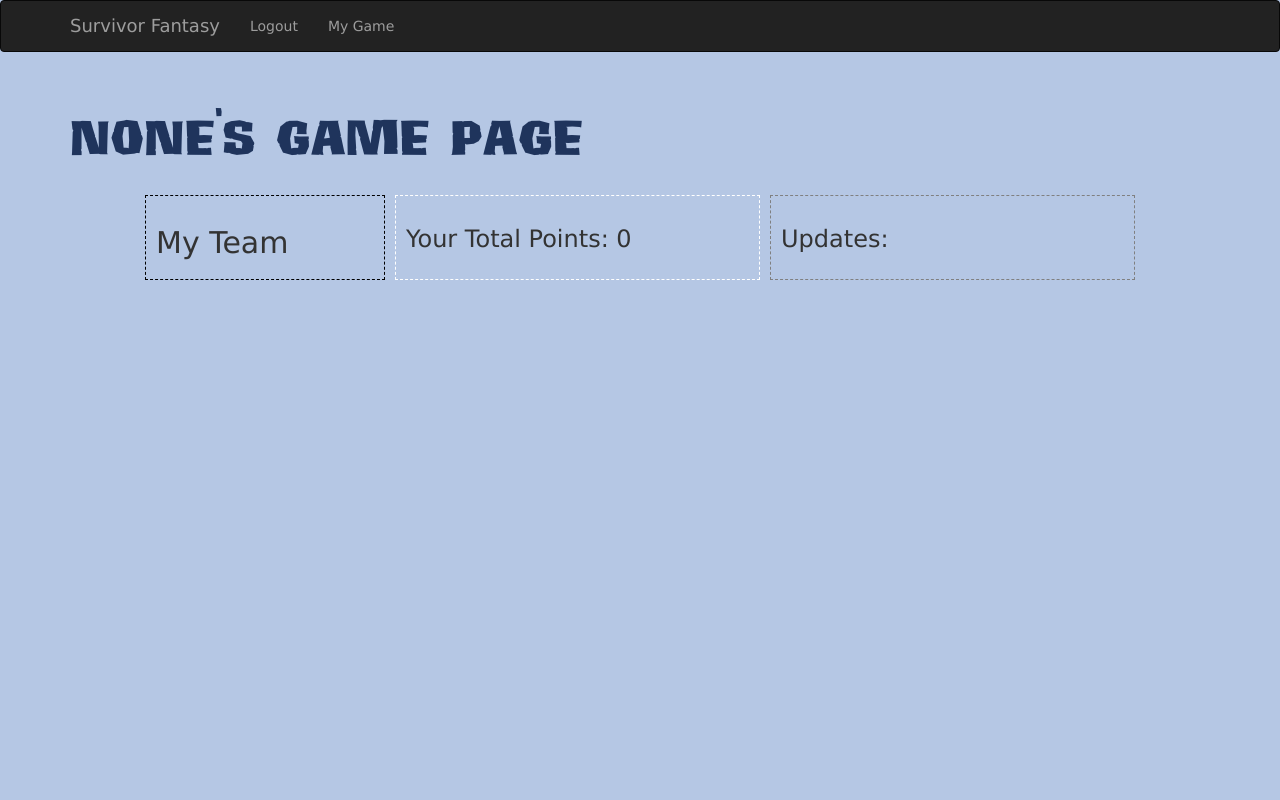
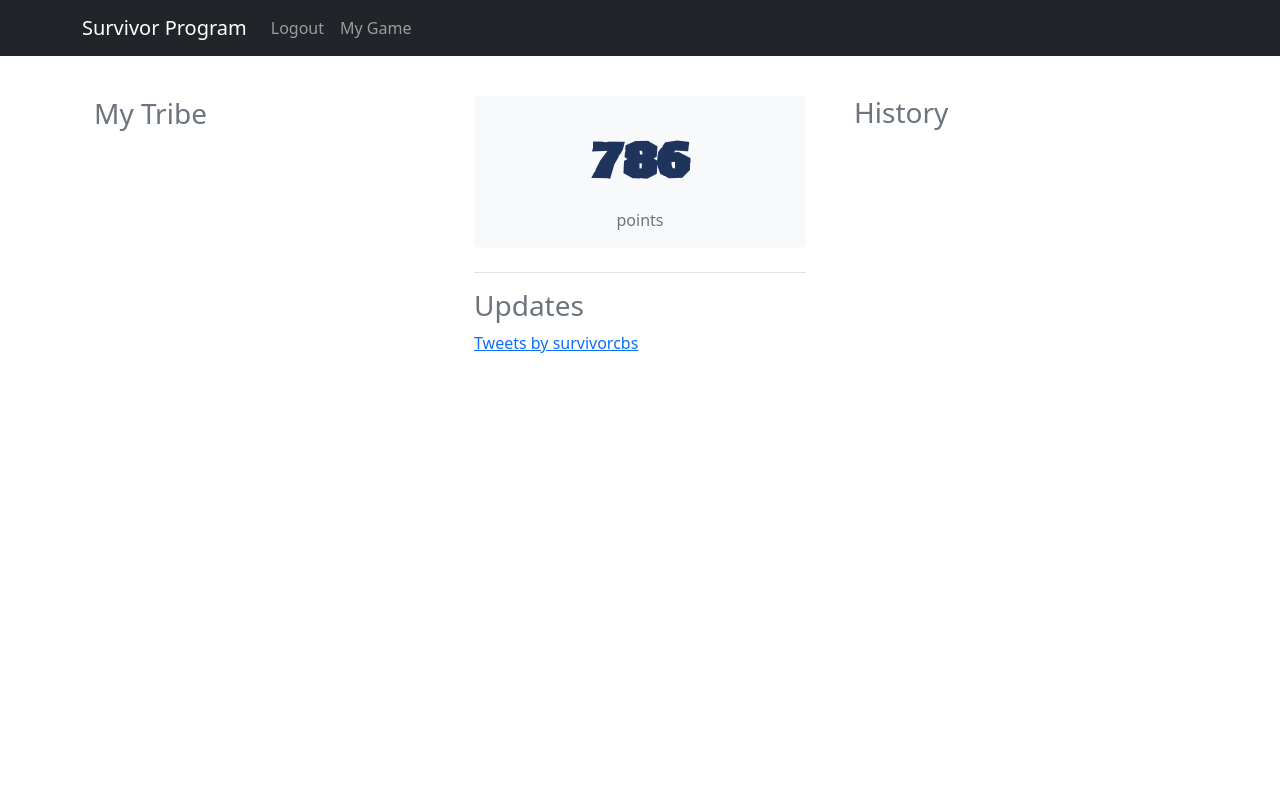
Before and after one commit to jstewa34/csc210project, a Flask app: page /startgame in a window 1280 px wide. Run offline with Flask 2, Linux system fonts and the light colour scheme; the visitor is signed in with stand-in values (Sample User, id 1); data comes from the database, SQL or seed files in the repository; data that the repository does not hold is empty; some libraries are stand-ins or nearby versions.

Commit message:
Updated game page

```diff
--- a/static/main.css
+++ b/static/main.css
@@ -2,63 +2,68 @@
 /* CSS Document */
 
 /*custom Survivor font */
-@font-face{
+@font-face {
   font-family: survivor;
-    src: url('SurvivorFont.ttf');
+  src: url("SurvivorFont.ttf");
 }
 
-body{
-    background-color: #B5C7E4;
-    font-family: "Lucida Grande", "Lucida Sans Unicode", "Lucida Sans", "DejaVu Sans", Verdana, "sans-serif";
+body {
+  background-color: #b5c7e4;
+  font-family: "Lucida Grande", "Lucida Sans Unicode", "Lucida Sans",
+    "DejaVu Sans", Verdana, "sans-serif";
 }
 
 h1 {
-    color: #1F345C;
+  color: #1f345c;
   font-family: survivor;
   text-transform: uppercase;
   font-size: 80px;
 }
 
-ul{
-	list-style: none
+.survivor {
+  color: #1f345c;
+  font-family: survivor;
+  text-transform: uppercase;
 }
 
-.input{
+ul {
+  list-style: none;
+}
+
+.input {
   padding-top: 10px;
   padding-bottom: 10px;
-
 }
 
-.logo{
+.logo {
   padding-bottom: 30px;
   display: block;
   margin-left: auto;
   margin-right: auto;
 }
 
-.flash{
-	padding: 100px
+.flash {
+  padding: 100px;
 }
 
-img.smallIMG{
+img.smallIMG {
   max-height: 80px;
   display: block;
   margin-left: auto;
   margin-right: auto;
 }
 
-.myteam{
+.myteam {
   border: dashed black 1px;
   padding: 10px;
   margin: 5px;
-
 }
-.points{
+.points {
   border: dashed white 1px;
   padding: 10px;
   margin: 5px;
 }
-.updates{
+.updates {
   border: dashed grey 1px;
   padding: 10px;
   margin: 5px;
@@ -71,7 +76,7 @@ img.smallIMG{
   grid-template-columns: 2fr 3fr 3fr;
 }
 
-.gameName{
+.gameName {
   border-top: solid black 1px;
   padding-top: 20px;
 }
--- a/templates/base.html
+++ b/templates/base.html
@@ -1,51 +1,65 @@
-{% extends "bootstrap/base.html" %}
-
-{% block title %}Fantasy Survivor{% endblock %}
 {% block styles %}
-        {{ super() }}
-        <link rel="stylesheet" href="{{ url_for('static', filename='main.css') }}"/>
+<link rel="stylesheet" href="{{ url_for('static', filename='main.css') }}" />
 {% endblock %}
-{% block head %}
-{{ super() }}
-<link rel="shortcut icon" href="{{ url_for('static', filename='survivor.png') }}" type="image/x-icon">
-<link rel="icon" href="{{ url_for('static', filename='survivor.png') }}" type="image/x-icon">
-{% endblock %}
+<link
+  rel="shortcut icon"
+  href="{{ url_for('static', filename='survivor.png') }}"
+  type="image/x-icon"
+/>
+<link
+  rel="icon"
+  href="{{ url_for('static', filename='survivor.png') }}"
+  type="image/x-icon"
+/>
+<link
+  href="https://cdn.jsdelivr.net/npm/bootstrap@5.1.3/dist/css/bootstrap.min.css"
+  rel="stylesheet"
+  integrity="sha384-1BmE4kWBq78iYhFldvKuhfTAU6auU8tT94WrHftjDbrCEXSU1oBoqyl2QvZ6jIW3"
+  crossorigin="anonymous"
+/>
+<script
+  src="https://cdn.jsdelivr.net/npm/bootstrap@5.1.3/dist/js/bootstrap.bundle.min.js"
+  integrity="sha384-ka7Sk0Gln4gmtz2MlQnikT1wXgYsOg+OMhuP+IlRH9sENBO0LRn5q+8nbTov4+1p"
+  crossorigin="anonymous"
+></script>
 
 {% block navbar %}
-<div class="navbar navbar-inverse" role="navigation">
+
+<nav
+  class="navbar navbar-expand-lg navbar-dark fixed-top bg-dark"
+  aria-label="Eighth navbar example"
+>
   <div class="container">
-        <div class="navbar-header">
-            <button type="button" class="navbar-toggle" data-toggle="collapse" data-target=".navbar-collapse">
-                <span class="sr-only">Toggle navigation</span>
-                <span class="icon-bar"></span>
-                <span class="icon-bar"></span>
-                <span class="icon-bar"></span>
+    <a class="navbar-brand" href="#">Survivor Program</a>
+    <button
+      class="navbar-toggler"
+      type="button"
+      data-bs-toggle="collapse"
+      data-bs-target="#navbarsExample07"
+      aria-controls="navbarsExample07"
+      aria-expanded="false"
+      aria-label="Toggle navigation"
+    >
+      <span class="navbar-toggler-icon"></span>
     </button>
-            <a class="navbar-brand" href="/">Survivor Fantasy</a>
-        </div>
-        <div class="navbar-collapse collapse">
-            <ul class="nav navbar-nav">
+
+    <div class="collapse navbar-collapse" id="navbarsExample07">
+      <ul class="navbar-nav me-auto mb-2 mb-lg-0">
         {% if current_user.is_authenticated %}
-                    <li><a href="/logout">Logout</a></li>
-                    <li><a href="/startgame">My Game</a></li>
+        <li class="nav-item"><a class="nav-link" href="/logout">Logout</a></li>
+        <li class="nav-item">
+          <a class="nav-link" href="/startgame">My Game</a>
+        </li>
         {% else %}
-                    <li><a href="/login">Login</a></li>
-                    <li><a href="/register">Create Account</a></li>
+        <li class="nav-item"><a class="nav-link" href="/login">Login</a></li>
+        <li class="nav-item">
+          <a class="nav-link" href="/register">Create Account</a>
+        </li>
         {% endif %}
-
       </ul>
     </div>
   </div>
-</div>
+</nav>
+{% endblock %} {% block content %}
+<div class="container">{% block page_content %}{% endblock %}</div>
 {% endblock %}
-
-{% block content %}
-<div class="container">
-    {% block page_content %}{% endblock %}
-</div>
-{% endblock %}
-
-{% block scripts %}
-{{ super() }}
-{{ moment.include_moment() }}
-{% endblock %}
--- a/templates/game-page.html
+++ b/templates/game-page.html
@@ -1,10 +1,83 @@
-{% extends "base.html" %}
-{% block styles %}
-        {{ super() }}
-        <link rel="stylesheet" href="{{ url_for('static', filename='main.css') }}"/>
-{% endblock %}
-{% block page_content %}
-<header>
+{% extends "base.html" %} {% block styles %} {{ super() }}
+<link rel="stylesheet" href="{{ url_for('static', filename='main.css') }}" />
+{% endblock %} {% block page_content %}
+
+<div class="container-fluid pb-3 mt-5 pt-5">
+  <div class="row row-cols-1 row-cols-md-3 g-5">
+    <div class="col">
+      <div style="position: sticky; top: 97px">
+        <h3 class="text-muted">My Tribe</h3>
+        <div
+          class="
+            d-inline-flex d-md-block
+            justify-content-around
+            flex-wrap
+            rounded-3
+          "
+        >
+          {% set totalPoints = namespace(value=0) %} {% for i in team %}
+          <div class="card shadow mb-3">
+            <div class="row g-0">
+              <div
+                class="col-md-3 position-relative"
+                style="background-image: url({{i.imgSRC}}); background-position: top; background-size: 100%; background-repeat:no-repeat; min-height: 100px;"
+              >
+                <span
+                  class="
+                    position-absolute
+                    top-0
+                    start-100
+                    translate-middle
+                    badge
+                    rounded-pill
+                    bg-success bg-gradient
+                  "
+                >
+                  {{i.totalPoints}}
+                  <span class="visually-hidden">unread messages</span>
+                </span>
+              </div>
+              <div class="col-md-9">
+                <div class="card-body h-100">
+                  <h5 class="card-title survivor display-6">
+                    {{i.fname}} {{i.lname}}
+                  </h5>
+                  {% set totalPoints.value = totalPoints.value + i.totalPoints
+                  %}
+                </div>
+              </div>
+            </div>
+          </div>
+          {% endfor %}
+        </div>
+      </div>
+    </div>
+    <div class="col">
+      <div class="p-3 mb-4 bg-light rounded-3">
+        <div class="container-fluid">
+          <div class="fw-bold survivor text-center display-1">786</div>
+          <div class="fs-6 text-muted text-center">points</div>
+        </div>
+      </div>
+      <h3 class="border-top pt-3 text-muted">Updates</h3>
+      <a
+        class="twitter-timeline"
+        href="https://twitter.com/survivorcbs?ref_src=twsrc%5Etfw"
+        >Tweets by survivorcbs</a
+      >
+      <script
+        async
+        src="https://platform.twitter.com/widgets.js"
+        charset="utf-8"
+      ></script>
+    </div>
+    <div class="col">
+      <h3 class="text-muted">History</h3>
+    </div>
+  </div>
+</div>
+
+<!-- <header>
     <h1>{{ current_user.fname }}'s Game Page</h1>
 </header>
 <div class="container2">
@@ -26,5 +99,5 @@
 	<div class="updates">
 		<h3>Updates: </h3>
 	</div>
-</div>
+</div>	 -->
 {% endblock %}
```
Lines whose indentation alone changed are shown as unchanged.
